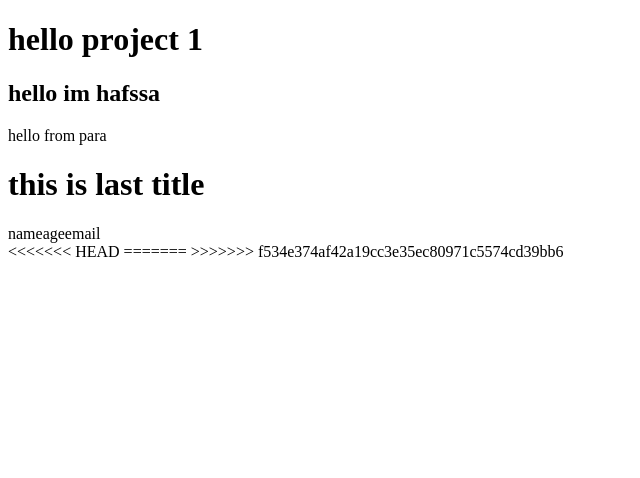
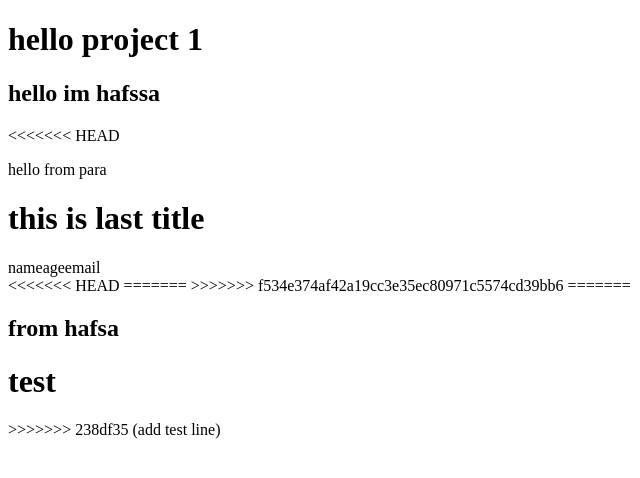
Before and after one commit to Medrhz/prject-jr, a plain HTML site: page index.html in a window 1280 px wide. Shown: the whole page, without its empty margins (0-640 px from the left). Drawn offline with Linux system fonts and the light colour scheme.

Commit message:
add test line

```diff
--- a/index.html
+++ b/index.html
@@ -9,6 +9,7 @@
     <h1>hello project 1</h1>
 
     <h2>hello im hafssa</h2>
+<<<<<<< HEAD
     <p>hello from para</p>
 
     <h1>this is last title</h1>
@@ -24,5 +25,9 @@
 
 =======
 >>>>>>> f534e374af42a19cc3e35ec80971c5574cd39bb6
+=======
+    <h2>from hafsa</h2>
+    <h1>test</h1>
+>>>>>>> 238df35 (add test line)
   </body>
 </html>
```
